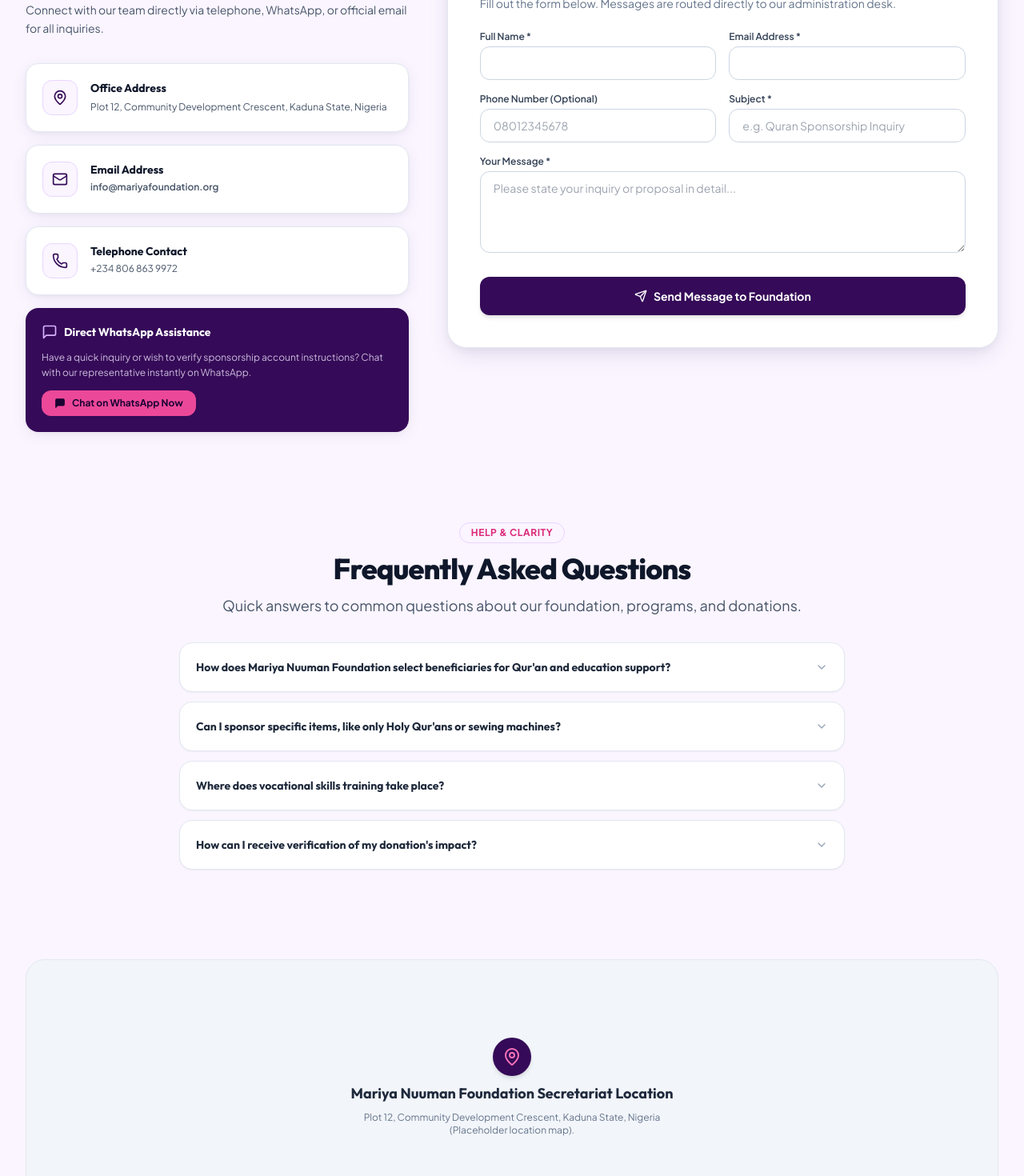
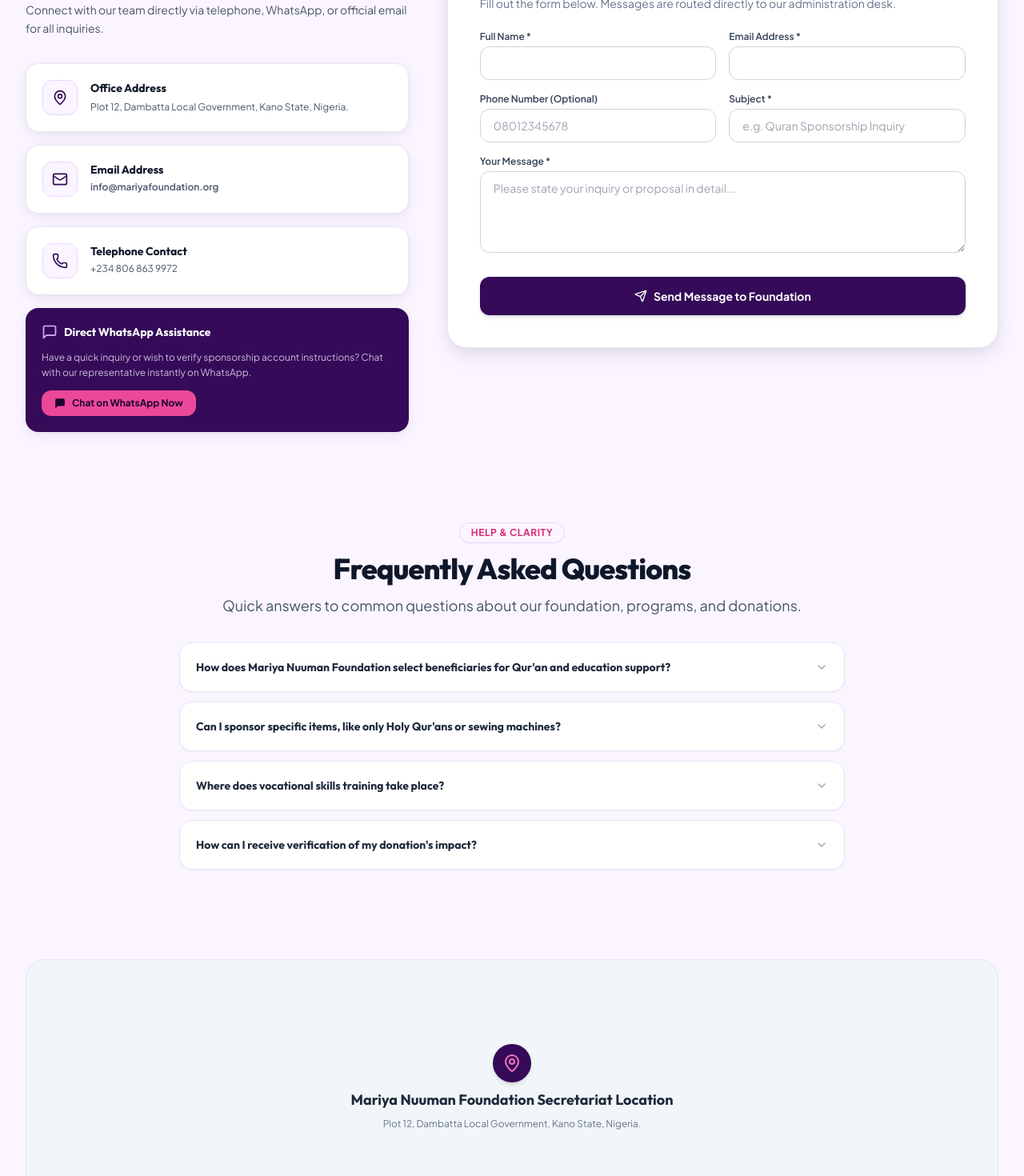
Before and after one commit to BashirAmbay/Mariya-Foundation, a React (Vite) app in the folder client/: page /contact in a window 1280 px wide. Shown: the part 800-2270 px from the top of the page at 80% size. Built offline with nearby package versions, Linux system fonts and the light colour scheme.

Commit message:
Update office address in ContactUs component

```diff
--- a/client/src/pages/ContactUs.jsx
+++ b/client/src/pages/ContactUs.jsx
@@ -113,7 +113,7 @@
                 <div className="space-y-1">
                   <h4 className="text-sm font-bold text-slate-900 font-display">Office Address</h4>
                   <p className="text-xs text-slate-600 leading-relaxed">
-                    Plot 12, Community Development Crescent, Kaduna State, Nigeria
+                    Plot 12, Dambatta Local Government, Kano State, Nigeria.
                   </p>
                 </div>
               </div>
@@ -361,7 +361,7 @@
               Mariya Nuuman Foundation Secretariat Location
             </h4>
             <p className="text-xs text-slate-500 max-w-sm mx-auto">
-              Plot 12, Community Development Crescent, Kaduna State, Nigeria (Placeholder location map).
+              Plot 12, Dambatta Local Government, Kano State, Nigeria.
             </p>
           </div>
           {/* Subtle background grid */}
```
